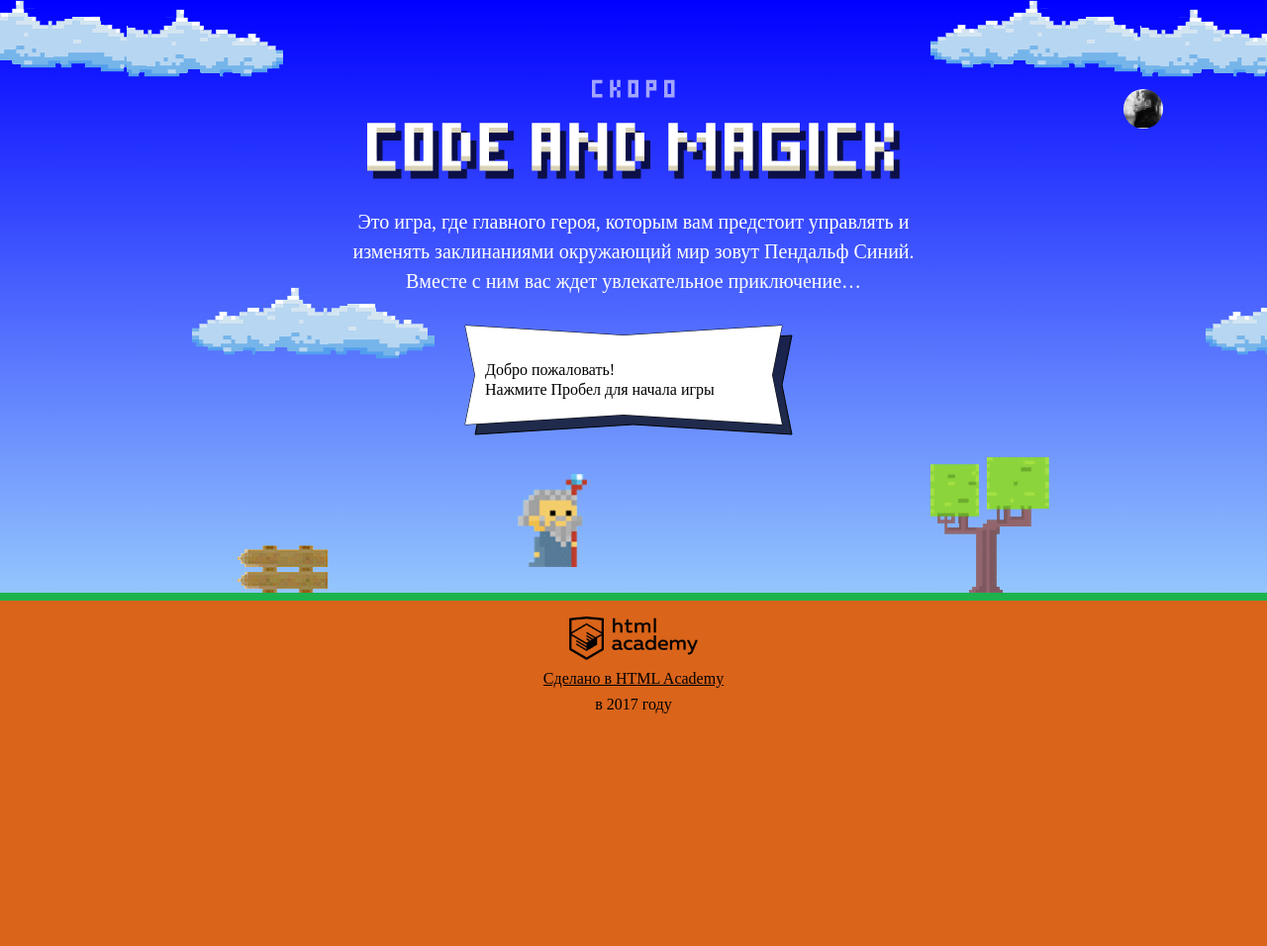
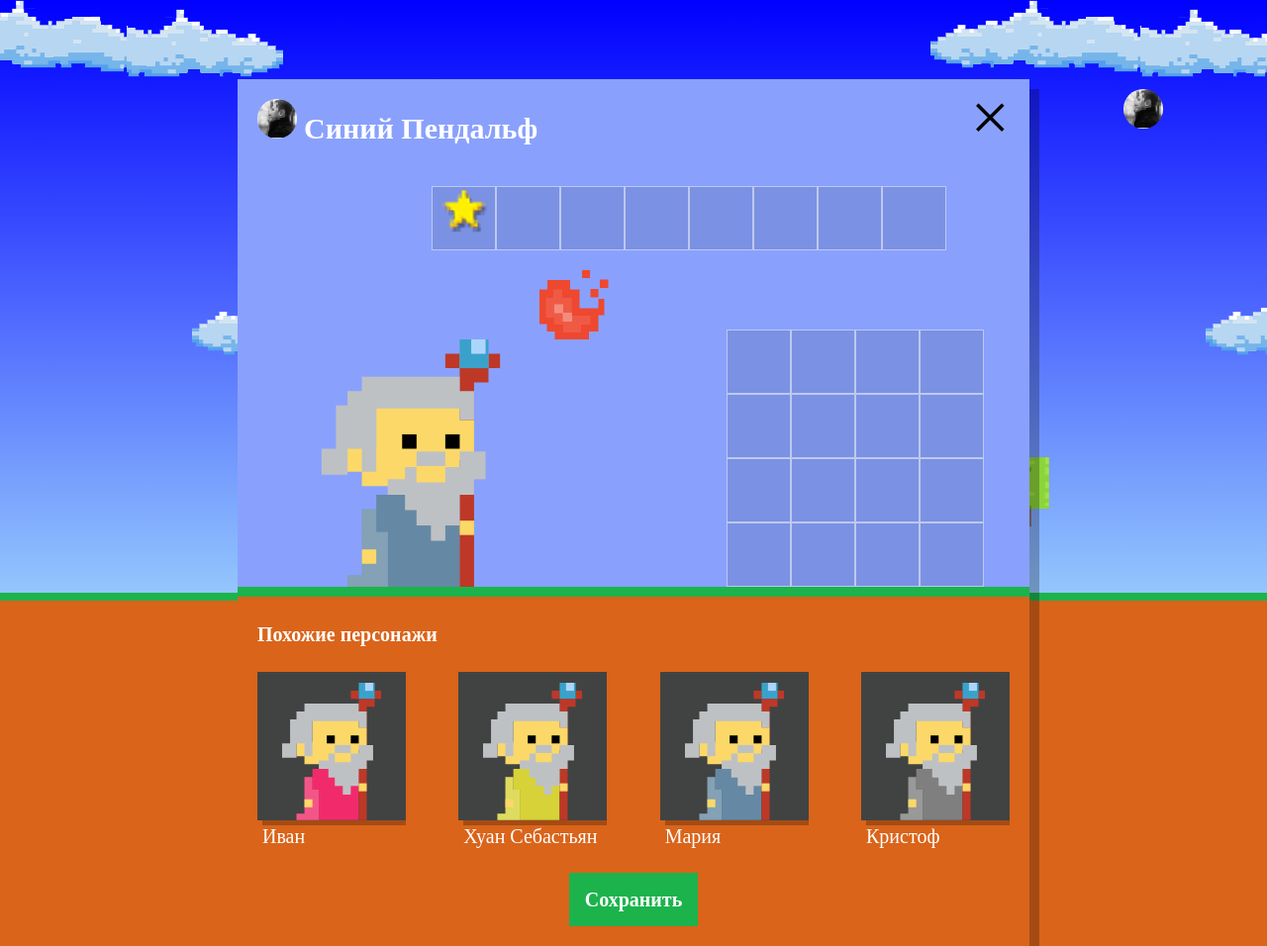
Before and after one commit to coster233/295975-code-and-magick, a website: page index.html in a window 1280 px wide. Shown: the whole page at 99% size. Before the commit the page ends 800 px from the top, so only its background shows below. Drawn offline with Linux system fonts and the light colour scheme; a web font is replaced by a local one.

Commit message:
имена

```diff
--- a/index.html
+++ b/index.html
@@ -202,6 +202,7 @@ function getWizardY(height) {
 };
 
 </script>
+<script src="js/setup.js"></script>
 <script src="js/stat.js"></script>
 <script src="js/game.js"></script>
 
--- /dev/null
+++ b/js/setup.js
@@ -0,0 +1,67 @@
+// Файл setup.js
+'use strict';
+
+var WIZARD_NAMES = ['Иван', 'Хуан Себастьян', 'Мария', 'Кристоф', 'Виктор', 'Юлия', 'Люпита', 'Вашингтон'];
+var Rand_WIZARD_NAMES = Math.floor(Math.random() * WIZARD_NAMES.length);
+console.log( WIZARD_NAMES[Rand_WIZARD_NAMES] );
+
+var WIZARDS_SURNAME = ['да Марья', 'Верон', 'Мирабелла', 'Вальц', 'Онопко', 'Топольницкая', 'Нионго', 'Ирвинг'];
+var Rand_WIZARDS_SURNAME = Math.floor(Math.random() * WIZARDS_SURNAME.length);
+console.log( WIZARDS_SURNAME[Rand_WIZARDS_SURNAME] );
+
+var WIZARDS_COLOR = ['rgb(101, 137, 164)', 'rgb(241, 43, 107)', 'rgb(146, 100, 161)', 'rgb(56, 159, 117)', 'rgb(215, 210, 55)', 'rgb(0, 0, 0)'];
+var Rand_WIZARDS_COLOR = Math.floor(Math.random() * WIZARDS_COLOR.length);
+console.log( WIZARDS_COLOR[Rand_WIZARDS_COLOR] );
+
+var WIZARS_EYES = ['#black', '#red', '#blue', '#yellow', '#green'];
+var Rand_WIZARS_EYES = Math.floor(Math.random() * WIZARS_EYES.length);
+console.log( WIZARS_EYES[Rand_WIZARS_EYES] );
+
+
+var userDialog = document.querySelector('.setup');
+userDialog.classList.remove('hidden');
+
+var similarListElement = userDialog.querySelector('.setup-similar-list');
+
+var similarWizardTemplate = document.querySelector('#similar-wizard-template')
+    .content
+    .querySelector('.setup-similar-item');
+
+
+var wizards = [
+  {
+    name: WIZARD_NAMES[0],
+    coatColor: 'rgb(241, 43, 107)'
+
+  },
+  {
+    name: WIZARD_NAMES[1],
+    coatColor: 'rgb(215, 210, 55)'
+  },
+  {
+    name: WIZARD_NAMES[2],
+    coatColor: 'rgb(101, 137, 164)'
+  },
+  {
+    name: WIZARD_NAMES[3],
+    coatColor: 'rgb(127, 127, 127)'
+  }
+];
+
+
+var renderWizard = function (wizard) {
+  var wizardElement = similarWizardTemplate.cloneNode(true);
+
+  wizardElement.querySelector('.setup-similar-label').textContent = wizard.name;
+  wizardElement.querySelector('.wizard-coat').style.fill = wizard.coatColor;
+
+  return wizardElement;
+}
+
+var fragment = document.createDocumentFragment();
+for (var i = 0; i < wizards.length; i++) {
+  fragment.appendChild(renderWizard(wizards[i]));
+}
+similarListElement.appendChild(fragment);
+
+userDialog.querySelector('.setup-similar').classList.remove('hidden');
```
